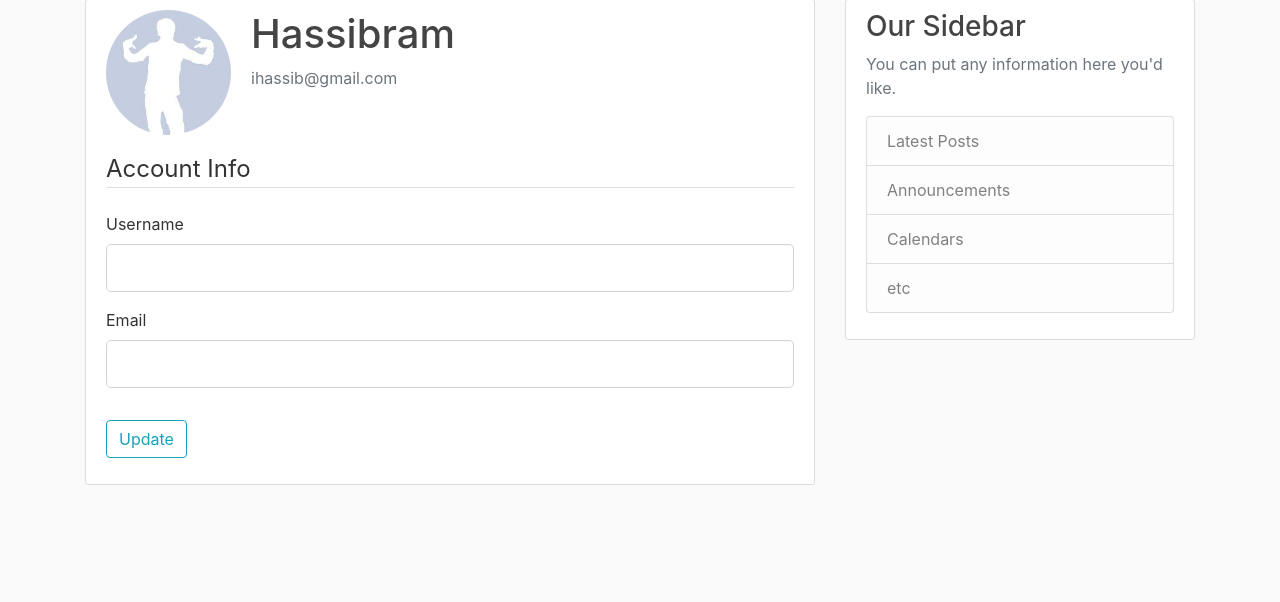
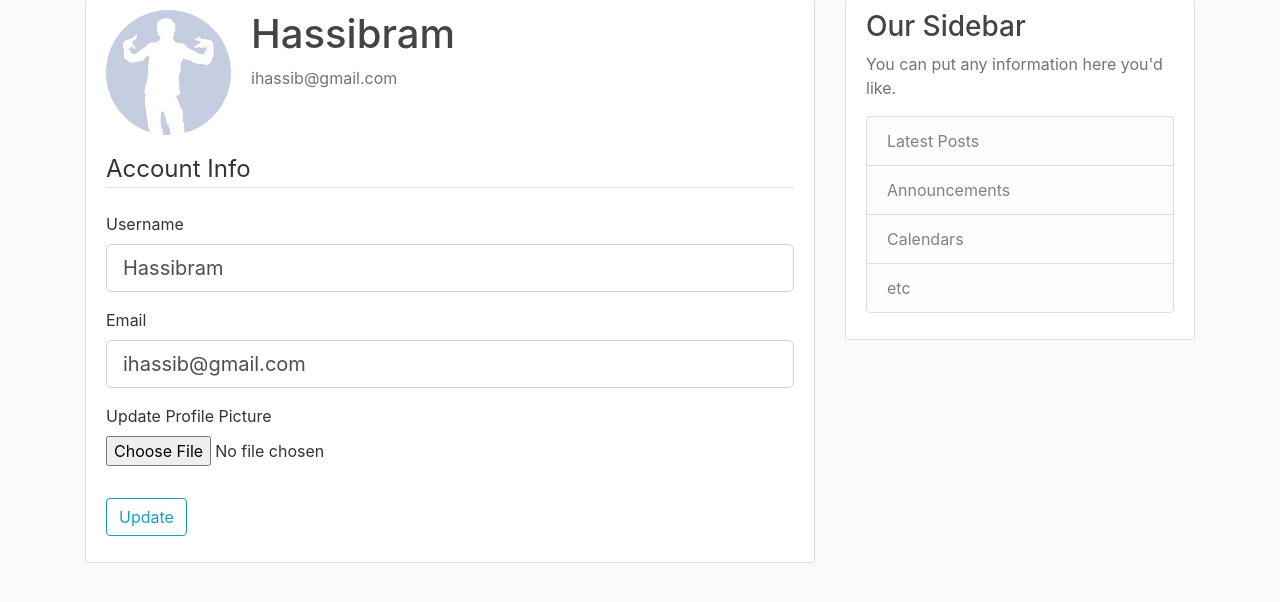
Before and after one commit to HassibIbrahim/BlogPost, a Flask app: page /account in a window 1280 px wide. Shown: the part 81-683 px from the top of the page. Run offline with Flask 2, Linux system fonts and the light colour scheme; a user stored in the database is signed in; some libraries are stand-ins or nearby versions.

Commit message:
added picture changing function

```diff
--- a/blog/forms.py
+++ b/blog/forms.py
@@ -1,6 +1,7 @@
 from flask_wtf import FlaskForm
 from blog.models import User
 from flask_login import current_user
+from flask_wtf.file import FileField, FileAllowed
 from wtforms import StringField, PasswordField, SubmitField, BooleanField
 from wtforms.validators import DataRequired, Length, Email, EqualTo, ValidationError
 
@@ -31,6 +32,7 @@ class UpdateAccountForm(FlaskForm):
                            validators=[DataRequired(), Length(min=2, max=20)])
     email = StringField('Email',
                         validators=[DataRequired(), Email()])
+    picture = FileField('Update Profile Picture', validators=[FileAllowed(['jpg','png'])])
     submit = SubmitField('Update')
 
     def validate_username(self, username):
--- a/blog/routes.py
+++ b/blog/routes.py
@@ -71,11 +71,19 @@ def logout():
     return redirect(url_for('home'))
 
 
-@app.route("/account")
+@app.route("/account", methods=['GET', 'POST'])
 @login_required
 def account():
     form = UpdateAccountForm()
-    image_file = url_for(
-        'static', filename='profile_pics/' + current_user.image_file)
+    if form.validate_on_submit():
+        current_user.username = form.username.data
+        current_user.email = form.email.data
+        db.session.commit()
+        flash('You have successfully updated your account!', 'success')
+        return redirect(url_for('account'))
+    elif request.method == 'GET':
+        form.username.data = current_user.username
+        form.email.data = current_user.email
+    image_file = url_for('static', filename='profile_pics/' + current_user.image_file)
     return render_template('account.html', title='Account',
                            image_file=image_file, form=form)
--- a/blog/templates/account.html
+++ b/blog/templates/account.html
@@ -40,6 +40,10 @@
                         {{ form.email(class="form-control form-control-lg") }}
                     {% endif %}
                 </div>
+                 <div class="form-group">
+                    {{ form.picture.label() }}
+                    {{ form.picture(class="form-control-file") }}
+                </div>
             </fieldset>
             <div class="form-group">
                 {{ form.submit(class="btn btn-outline-info") }}
```
